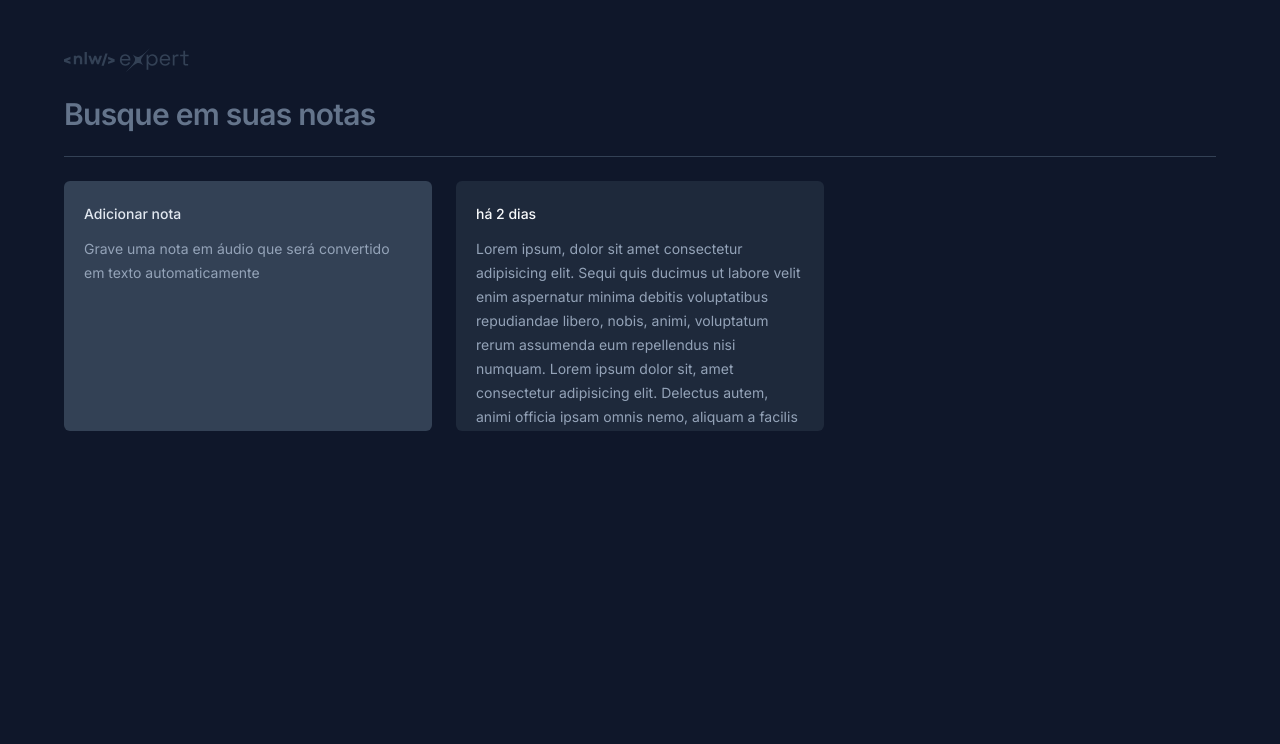
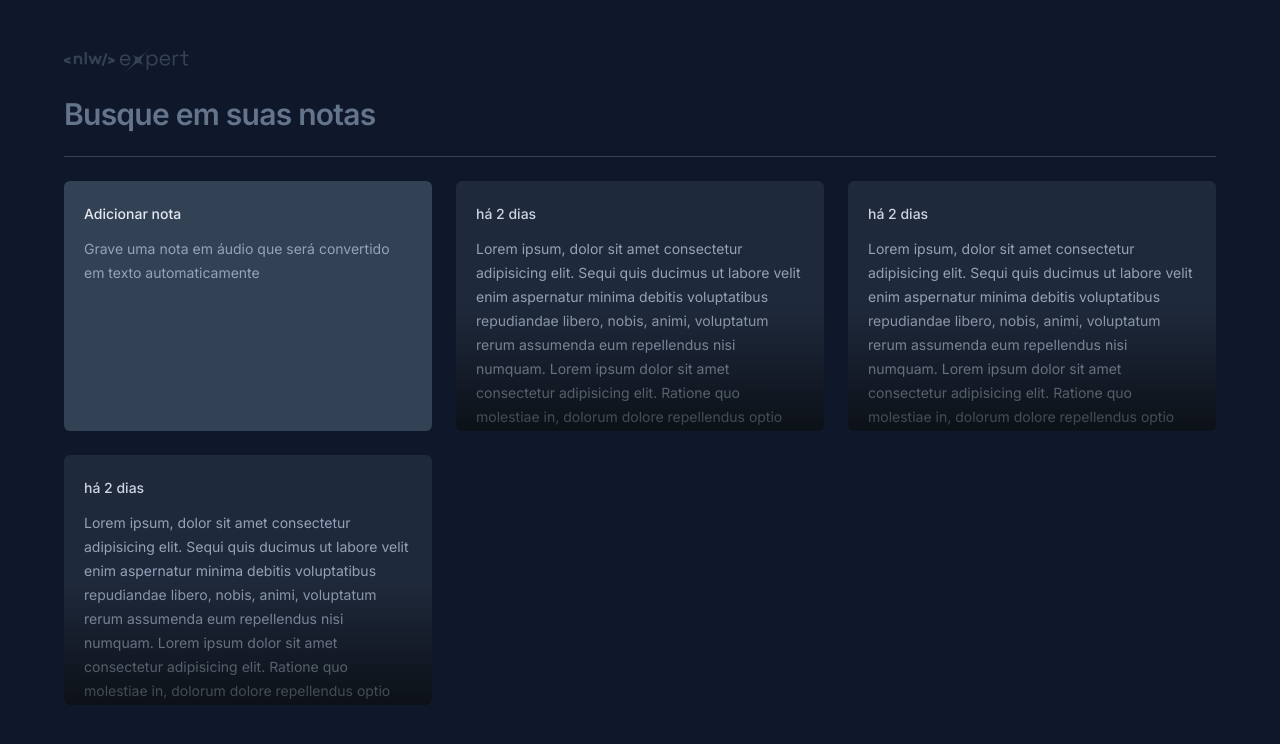
Before and after one commit to tiagobalsas/anotAi, a React (Vite) app: page / in a window 1280 px wide. Shown: the top 744 px of the page. Built offline with nearby package versions, Linux system fonts and the light colour scheme.

Commit message:
feat: Complete home page task

```diff
--- a/src/app.tsx
+++ b/src/app.tsx
@@ -20,6 +20,8 @@ export function App() {
       <div className="grid grid-cols-3 gap-6 auto-rows-[250px]">
         <NewNoteCard />
         <NoteCard />
+        <NoteCard />
+        <NoteCard />
       </div>
     </div>
   );
--- a/src/components/new-note-card.tsx
+++ b/src/components/new-note-card.tsx
@@ -1,9 +1,7 @@
 export function NewNoteCard() {
   return (
     <div className="rounded-md bg-slate-700 p-5 space-y-3 overflow-hidden relative">
-      <span className=" text-sm font-medium text-slate-200">
-        Adicionar nota
-      </span>
+      <span className="text-sm font-medium text-slate-200">Adicionar nota</span>
 
       <p className="text-sm leading-6 text-slate-400">
         Grave uma nota em áudio que será convertido em texto automaticamente
--- a/src/components/note-card.tsx
+++ b/src/components/note-card.tsx
@@ -1,18 +1,24 @@
 export function NoteCard() {
   return (
-    <div className="rounded-md bg-slate-800 p-5 space-y-3 overflow-hidden relative">
-      <span className="text-sm font-medium text-slat-300">há 2 dias</span>
+    <button
+      className="rounded-md text-left bg-slate-800 p-5 space-y-3 overflow-hidden relative
+      hover:ring-2 hover:ring-slate-600 outline-none focus-visible:ring-2 focus-visible:ring-lime-400"
+    >
+      <span className="text-sm font-medium text-slate-300">há 2 dias</span>
       <p className="text-sm leading-6 text-slate-400">
         Lorem ipsum, dolor sit amet consectetur adipisicing elit. Sequi quis
         ducimus ut labore velit enim aspernatur minima debitis voluptatibus
         repudiandae libero, nobis, animi, voluptatum rerum assumenda eum
-        repellendus nisi numquam. Lorem ipsum dolor sit, amet consectetur
-        adipisicing elit. Delectus autem, animi officia ipsam omnis nemo,
-        aliquam a facilis vel quia atque. Veritatis suscipit iure quisquam
-        similique. Officia quos voluptas quisquam!
+        repellendus nisi numquam. Lorem ipsum dolor sit amet consectetur
+        adipisicing elit. Ratione quo molestiae in, dolorum dolore repellendus
+        optio doloremque at, deleniti fugit magni dolor similique harum cumque.
+        Dolorem quas id doloremque pariatur?
       </p>
 
-      <div className="absolut bottom-0 left-0 right-0 h-1/2 bg-gradient-to-t from-black/60 to-black/0 pointer-events-none" />
-    </div>
+      <div
+        className="absolute bottom-0 left-0 right-0 h-1/2 bg-gradient-to-t from-black/60 to-black/0
+      pointer-events-none"
+      />
+    </button>
   );
 }
```
